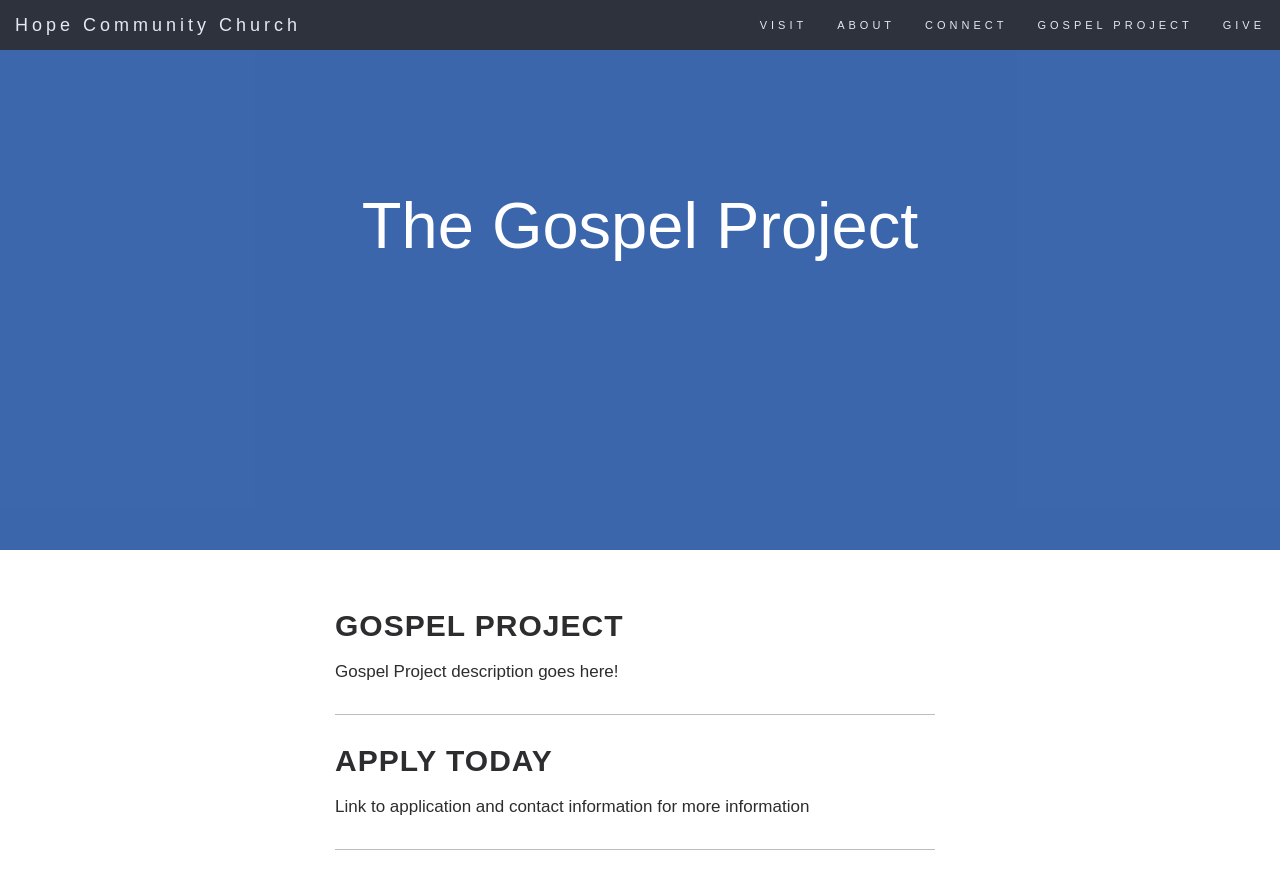
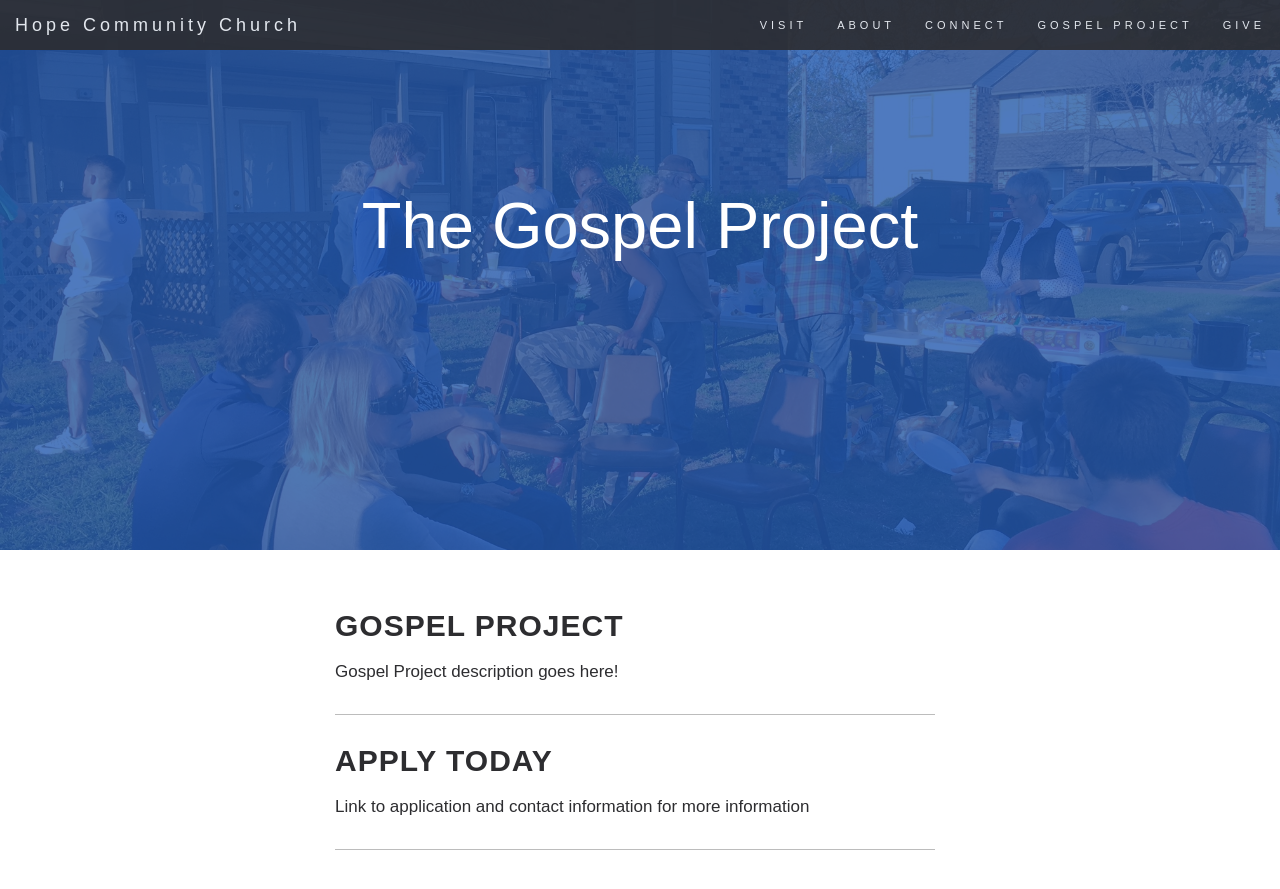
Before and after one commit to calcnerd256/hope-community.github.io, a Jekyll site: the page built from gp.md, in a window 1280 px wide and 1080 px high. Shown: the top 889 px of the window. Built offline with Jekyll 4.4.1, drawn with Linux system fonts in a browser that asks for light colours; nearby versions of some CDN libraries.

Commit message:
Update main.css

```diff
--- a/assets/main.css
+++ b/assets/main.css
@@ -37,7 +37,7 @@
     height: 550px;
     /*background: url("http://eskipaper.com/images/free-ocean-pictures-1.jpg") no-repeat center center;*/
     /*background: url("/assets/Screen Shot 2017-11-25 at 1.02.58 PM.png") no-repeat center center;*/
-    background: url("/assets/IMG_0640 (1).jpg") no-repeat center center;
+    background: url("/assets/IMG_0640.jpg") no-repeat center center;
     /*background: #2359af;*/
     background-size: cover;
 }
```
